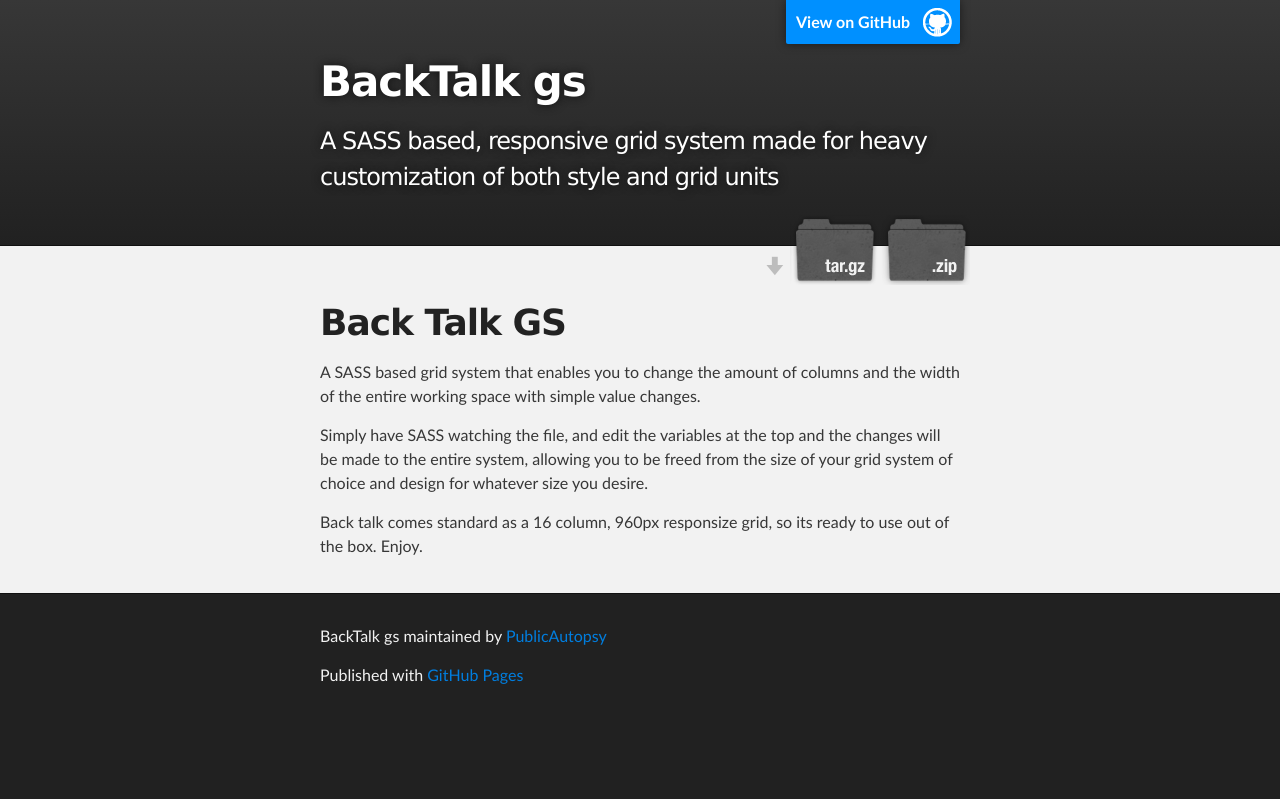
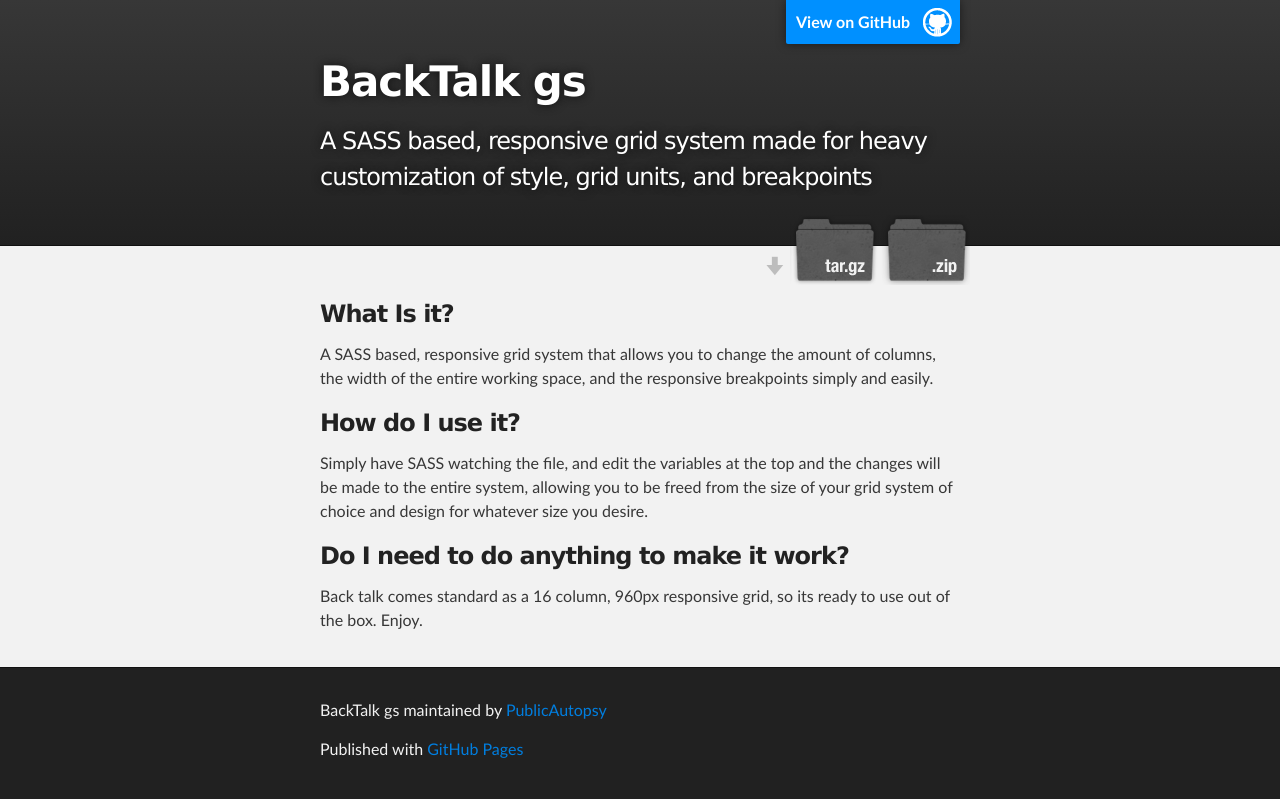
Before and after one commit to PublicAutopsy/Back-Talk-GS, a plain HTML site: page index.html in a window 1280 px wide. Drawn offline with Linux system fonts and the light colour scheme.

Commit message:
Create gh-pages branch via GitHub

```diff
--- a/index.html
+++ b/index.html
@@ -4,7 +4,7 @@
   <head>
     <meta charset='utf-8' />
     <meta http-equiv="X-UA-Compatible" content="chrome=1" />
-    <meta name="description" content="BackTalk gs : A SASS based, responsive grid system made for heavy customization of both style and grid units" />
+    <meta name="description" content="BackTalk gs : A SASS based, responsive grid system made for heavy customization of style, grid units, and breakpoints" />
 
     <link rel="stylesheet" type="text/css" media="screen" href="stylesheets/stylesheet.css">
 
@@ -19,7 +19,7 @@
           <a id="forkme_banner" href="https://github.com/PublicAutopsy/Back-Talk-GS">View on GitHub</a>
 
           <h1 id="project_title">BackTalk gs</h1>
-          <h2 id="project_tagline">A SASS based, responsive grid system made for heavy customization of both style and grid units</h2>
+          <h2 id="project_tagline">A SASS based, responsive grid system made for heavy customization of style, grid units, and breakpoints</h2>
 
             <section id="downloads">
               <a class="zip_download_link" href="https://github.com/PublicAutopsy/Back-Talk-GS/zipball/master">Download this project as a .zip file</a>
@@ -31,13 +31,17 @@
     <!-- MAIN CONTENT -->
     <div id="main_content_wrap" class="outer">
       <section id="main_content" class="inner">
-        <h1>Back Talk GS</h1>
+        <h3>What Is it?</h3>
 
-<p>A SASS based grid system that enables you to change the amount of columns and the width of the entire working space with simple value changes. </p>
+<p>A SASS based, responsive grid system that allows you to change the amount of columns, the width of the entire working space, and the responsive breakpoints simply and easily.</p>
+
+<h3>How do I use it?</h3>
 
 <p>Simply have SASS watching the file, and edit the variables at the top and the changes will be made to the entire system, allowing you to be freed from the size of your grid system of choice and design for whatever size you desire. </p>
 
-<p>Back talk comes standard as a 16 column, 960px responsize grid, so its ready to use out of the box. Enjoy. </p>
+<h3>Do I need to do anything to make it work?</h3>
+
+<p>Back talk comes standard as a 16 column, 960px responsive grid, so its ready to use out of the box. Enjoy. </p>
       </section>
     </div>
 
--- a/params.json
+++ b/params.json
@@ -1 +1 @@
-{"google":"","body":"# Back Talk GS \r\nA SASS based grid system that enables you to change the amount of columns and the width of the entire working space with simple value changes. \r\n\r\nSimply have SASS watching the file, and edit the variables at the top and the changes will be made to the entire system, allowing you to be freed from the size of your grid system of choice and design for whatever size you desire. \r\n\r\nBack talk comes standard as a 16 column, 960px responsize grid, so its ready to use out of the box. Enjoy. ","note":"Don't delete this file! It's used internally to help with page regeneration.","name":"BackTalk gs","tagline":"A SASS based, responsive grid system made for heavy customization of both style and grid units"}
+{"note":"Don't delete this file! It's used internally to help with page regeneration.","body":"### What Is it?\r\nA SASS based, responsive grid system that allows you to change the amount of columns, the width of the entire working space, and the responsive breakpoints simply and easily.\r\n\r\n### How do I use it?\r\nSimply have SASS watching the file, and edit the variables at the top and the changes will be made to the entire system, allowing you to be freed from the size of your grid system of choice and design for whatever size you desire. \r\n\r\n###Do I need to do anything to make it work?\r\nBack talk comes standard as a 16 column, 960px responsive grid, so its ready to use out of the box. Enjoy. ","name":"BackTalk gs","tagline":"A SASS based, responsive grid system made for heavy customization of style, grid units, and breakpoints","google":""}
```
